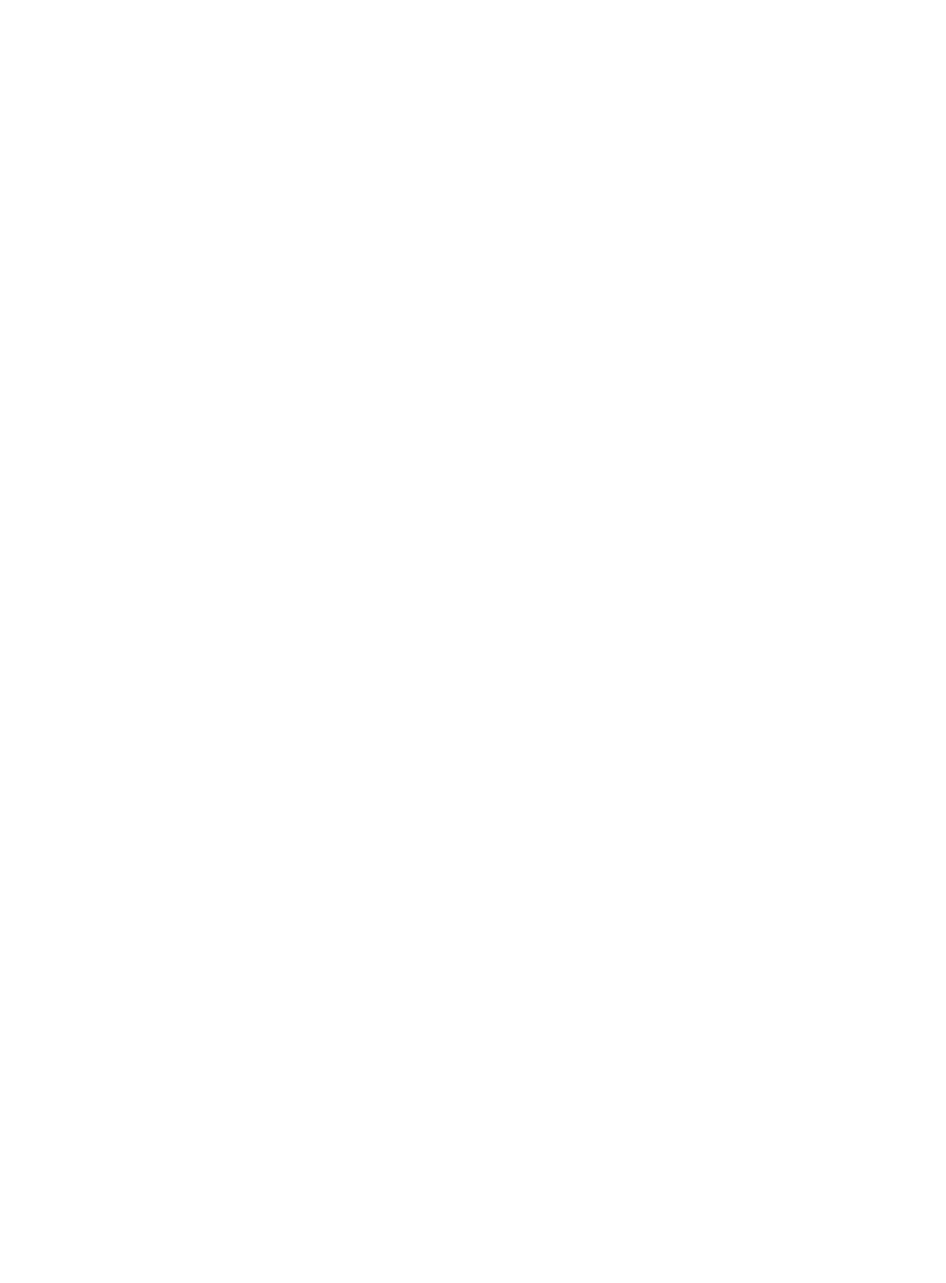
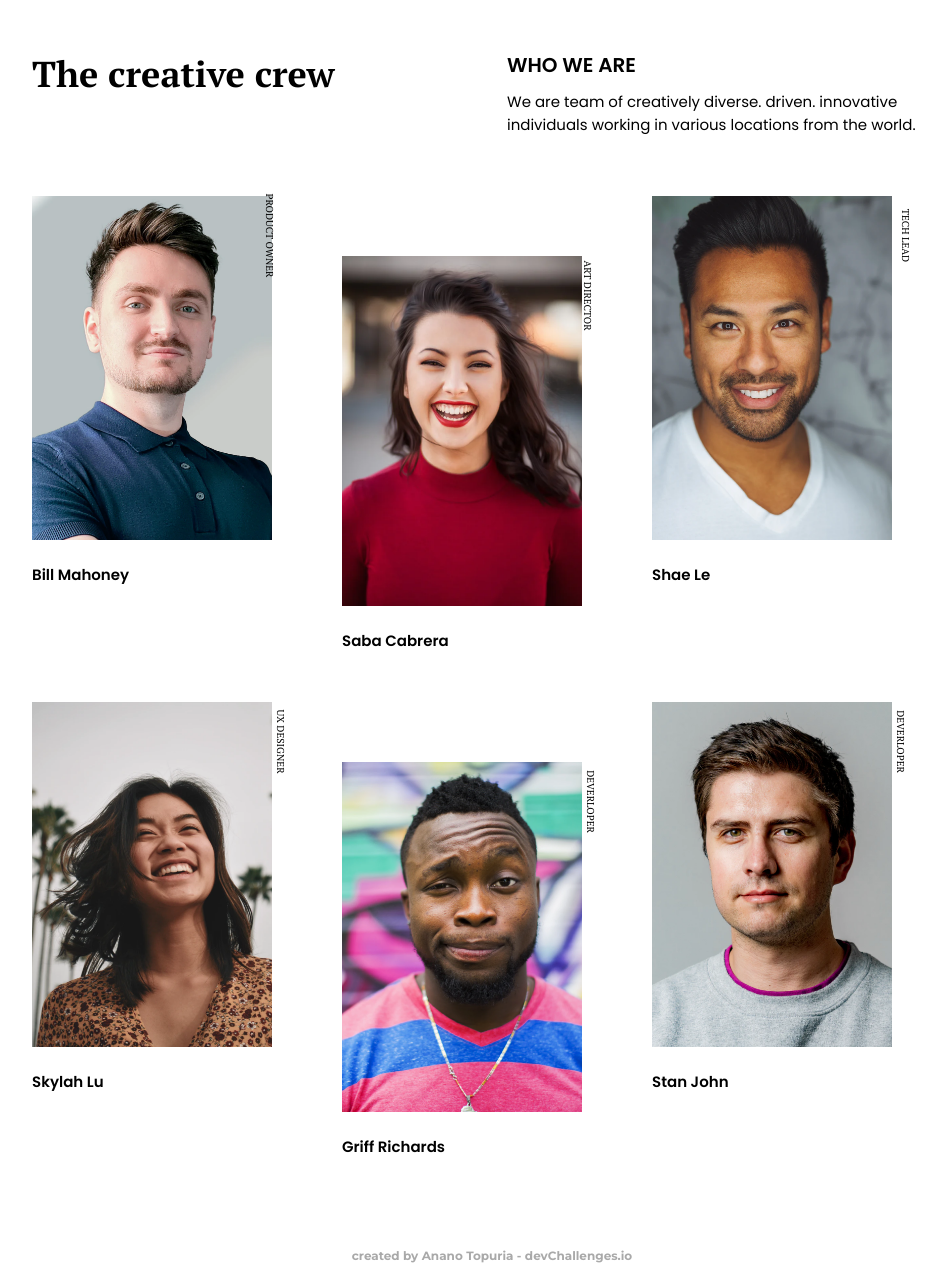
Before and after one commit to ananotopuria/devchallenges, a plain HTML site: page my-team-page/index.html in a window 1280 px wide. Shown: the whole page, without its empty margins (148-1094 px from the left). Before the commit the page ends 800 px from the top, so only its background shows below. Drawn offline with Linux system fonts and the light colour scheme.

Commit message:
team page

```diff
--- a/my-team-page/index.html
+++ b/my-team-page/index.html
@@ -4,11 +4,67 @@
     <meta charset="UTF-8">
     <meta http-equiv="X-UA-Compatible" content="IE=edge">
     <meta name="viewport" content="width=device-width, initial-scale=1.0">
+    <link rel="preconnect" href="https://fonts.googleapis.com">
+<link rel="preconnect" href="https://fonts.gstatic.com" crossorigin>
+<link href="https://fonts.googleapis.com/css2?family=Montserrat:wght@700&family=PT+Serif:wght@400;700&family=Poppins:wght@400;600&display=swap" rel="stylesheet">
     <link rel="stylesheet" href="style.css">
     <script defer src="script.js"></script>
-    <title>Document</title>
+    <title>Team Page</title>
 </head>
 <body>
-
+    <header class="header">
+        <h1 class="header__title">The creative crew</h1>
+        <div class="header__col">
+            <h2 class="header__title-2">Who we are</h2>
+            <p class="header__txt">We are team of creatively diverse.  driven.  innovative individuals working in various locations from the world.</p>
+        </div>
+    </header>
+    <main class="main">
+        <figure class="team">
+            <img src="img/photo1.png" alt="">
+            <figcaption class="team__member">
+                <span class="team__member-name">Bill Mahoney</span>
+                <span class="team__member-position">Product owner</span>
+            </figcaption>
+        </figure>
+        <figure class="team">
+            <img src="img/photo2.png" alt="">
+            <figcaption>
+                <span class="team__member-name">Saba Cabrera</span>
+                <span class="team__member-position">Art director</span>
+             </figcaption>
+        </figure>
+        <figure class="team">
+            <img src="img/photo3.png" alt="">
+            <figcaption>
+                <span class="team__member-name">Shae Le</span>
+                <span class="team__member-position">Tech Lead</span>
+            </figcaption>
+        </figure>
+        <figure class="team">
+            <img src="img/photo4.png" alt="">
+            <figcaption>
+                <span class="team__member-name">Skylah Lu</span>
+                <span class="team__member-position">UX Designer</span>
+            </figcaption>
+        </figure>
+        <figure class="team">
+            <img src="img/photo5.png" alt="">
+            <figcaption>
+                <span class="team__member-name">Griff Richards</span>
+                <span class="team__member-position">DEverloper</span>
+            </figcaption>
+        </figure>
+        <figure class="team">
+            <img src="img/photo6.png" alt="">
+            <figcaption>
+                <span class="team__member-name">Stan John</span>
+                <span class="team__member-position">DEverloper</span>
+            </figcaption>
+        </figure>
+    </main>
+    <footer class="footer">
+        <p class="footer__txt">created by Anano Topuria - devChallenges.io</p>
+    </footer>
 </body>
 </html>
--- a/my-team-page/style.css
+++ b/my-team-page/style.css
@@ -13,10 +13,147 @@ html{
     box-sizing: border-box;
     font-size: 62.5%;
 }
-/*
+
 body {
-    font-family: ;
-    font-weight: ;
-    line-height: ;
+    font-family: 'PT Serif', serif;;
+    font-weight: 400;
 
-} */
+}
+
+/* Header */
+
+.header{
+
+padding: 3rem;
+padding-top: 5rem;
+display: flex;
+flex-direction: column;
+gap: 3rem;
+}
+
+.header__title{
+    color: #000;
+    font-weight: 700;
+    font-size: 3.6rem;
+}
+
+.header__col{
+    display: flex;
+    flex-direction: column;
+    gap: 1rem;
+}
+
+.header__title-2{
+    font-family: 'Poppins', sans-serif;
+    font-weight: 600;
+    font-size: 2rem;
+    text-transform: uppercase;
+
+}
+.header__txt{
+    font-family: 'Poppins', sans-serif;
+    font-size: 1.5rem;
+    font-weight: 400;
+}
+
+/* Main */
+
+.main {
+    display: grid;
+    grid-template-columns: 1fr 1fr;
+    padding: 3rem;
+    column-gap: 1rem;
+    row-gap: 1rem;
+  }
+
+  figure{
+    margin: 0;
+  }
+
+ /* apply top margin to every even figure in the grid */
+.main > :nth-child(even) {
+    margin-top: 6rem;
+  }
+
+  figure > img {
+    width: 80%;
+  }
+
+  .team {
+    position: relative;
+    padding-bottom: 4rem;
+  }
+
+  .team__member-position {
+    position: absolute;
+    top: 3.3rem;
+    right: -1rem;
+    transform: rotate(90deg);
+    font-weight: 400;
+    font-size: 1rem;
+    text-transform: uppercase;
+  }
+
+  .team__member-name{
+    font-family: 'Poppins', sans-serif;
+    font-weight: 600;
+    font-size: 1.5rem;
+
+  }
+
+  figcaption{
+    margin-top: 2rem;
+  }
+  /* Footer */
+
+  .footer{
+    display: flex;
+    justify-content: center;
+  }
+
+  .footer__txt{
+    font-family: 'Montserrat', sans-serif;
+    font-weight: 700;
+    font-size: 1.2rem;
+    color: #a9a9a9;
+    margin: 2rem;
+  }
+
+
+  @media (min-width: 56em){
+    body{
+        padding: 3rem;
+    }
+
+    .header{
+        flex-direction: row;
+        justify-content: space-between;
+
+    }
+    .header__col, .header__title{
+        flex: 1;
+    }
+
+    .main{
+        grid-template-columns: 1fr 1fr 1fr;
+    }
+    .main > :nth-child(4) {
+        margin-top: 0rem;
+      }
+    .main > :nth-child(5) {
+        margin-top: 6rem;
+      }
+    .main > :nth-child(6){
+        margin-top: 0;
+    }
+  }
+
+  @media (min-width: 80em){
+    body{
+        padding: 0 15rem;
+    }
+    .team__member-position {
+        top: 3.3rem;
+        right: 2rem;
+      }
+  }
```
Also changed, not shown: my-team-page/img/photo1.png (added), my-team-page/img/photo2.png (added), my-team-page/img/photo3.png (added), my-team-page/img/photo4.png (added), my-team-page/img/photo5.png (added), my-team-page/img/photo6.png (added).
